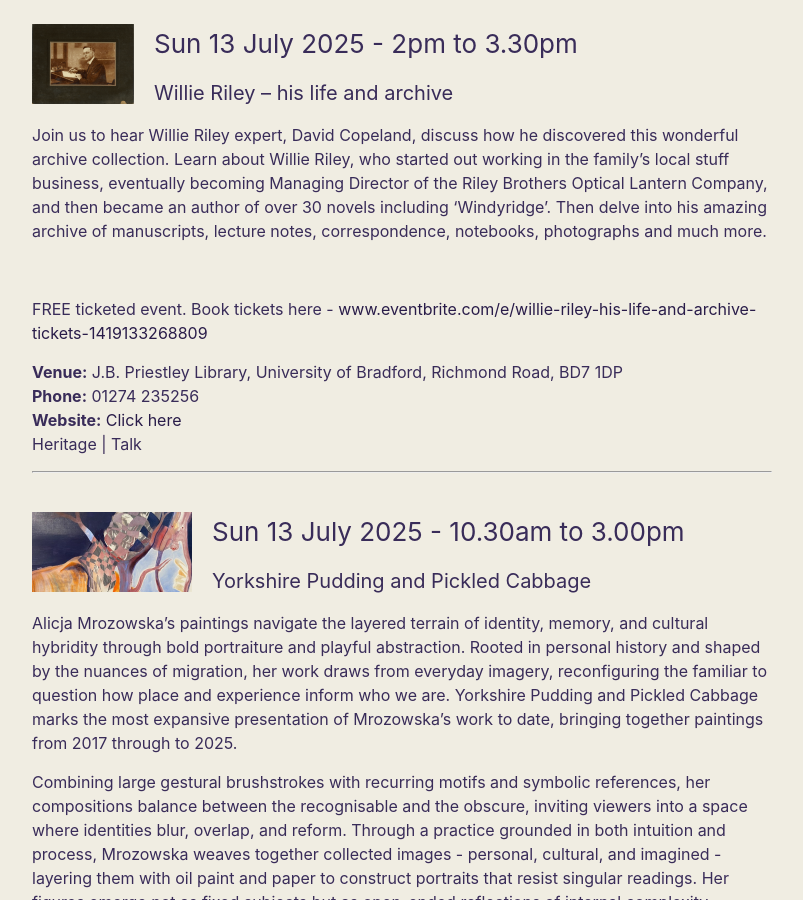
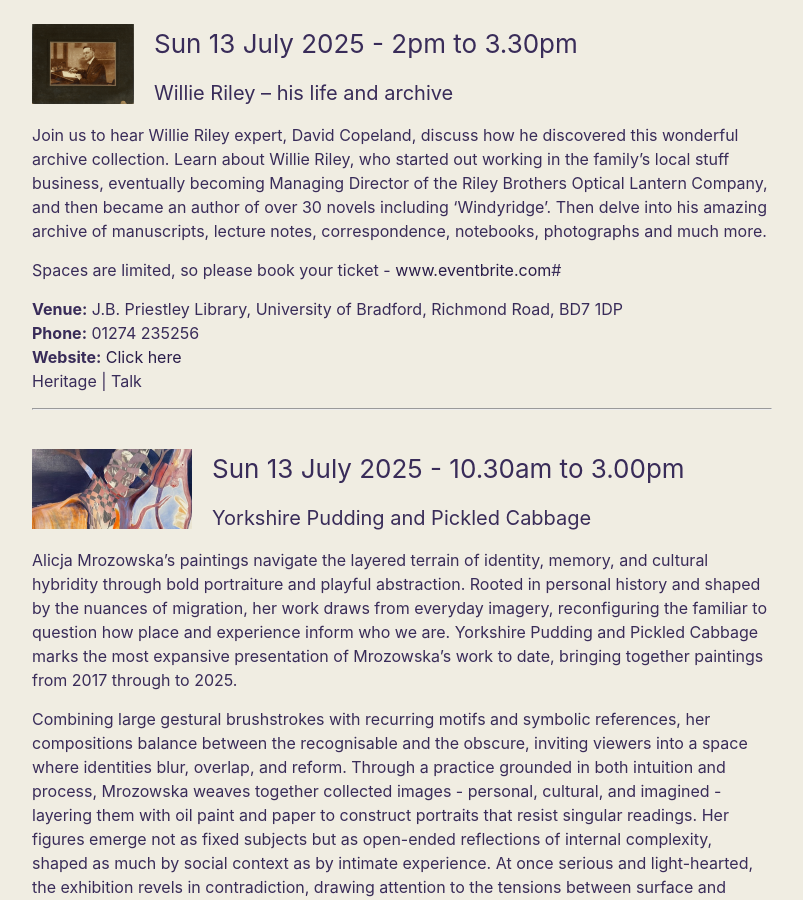
Before and after one commit to jwingfield/bhc2, a Jekyll site: the page built from bhf-2025.markdown, in a window 1280 px wide and 900 px high, scrolled down 12459 px. Shown: the whole window, without its empty margins (238-1041 px from the left). Built offline with Jekyll 4.4.1, drawn with Linux system fonts in a browser that asks for light colours.

Commit message:
Update to more friendly url in riley talk.

```diff
--- a/_data/bhf-events-2025.yaml
+++ b/_data/bhf-events-2025.yaml
@@ -448,7 +448,14 @@
     Times: '2pm to 3.30pm'
     ShortDesc: 'Discover the story and archive of Bradfordian, Willie Riley (1866-1961), once a Bradford businessman, very popular Yorkshire author and local preacher, whose heart-warming tales of country and town life are being rediscovered.'
     LongDesc: >
-       <p>Join us to hear Willie Riley expert, David Copeland, discuss how he discovered this wonderful archive&nbsp;collection. Learn about Willie Riley, who started out working in the family’s local stuff business, eventually&nbsp;becoming Managing Director of the Riley Brothers Optical Lantern Company, and then became an author of over 30&nbsp;novels including ‘Windyridge’. Then delve into his amazing archive of manuscripts, lecture notes, correspondence,&nbsp;notebooks, photographs and much more. </p><p><br></p><p>FREE ticketed event.  Book tickets here - <a href="https://www.eventbrite.com/e/willie-riley-his-life-and-archive-tickets-1419133268809" target="_blank">www.eventbrite.com/e/willie-riley-his-life-and-archive-tickets-1419133268809</a></p>
+       <p>Join us to hear Willie Riley expert, David Copeland, discuss how he discovered this wonderful archive
+       collection. Learn about Willie Riley, who started out working in the family’s local stuff business, eventually
+       becoming Managing Director of the Riley Brothers Optical Lantern Company, and then became an author of over 30
+       novels including ‘Windyridge’. Then delve into his amazing archive of manuscripts, lecture notes, correspondence,
+       notebooks, photographs and much more. </p>
+       <p>Spaces are limited, so please book your ticket -
+       <a href="https://www.eventbrite.com/e/willie-riley-his-life-and-archive-tickets-1419133268809" target="_blank">www.eventbrite.com</a>#
+       </p>
     Category1: Heritage
     Category2: Talk
     LeadName: 'Julie Parry'
```
